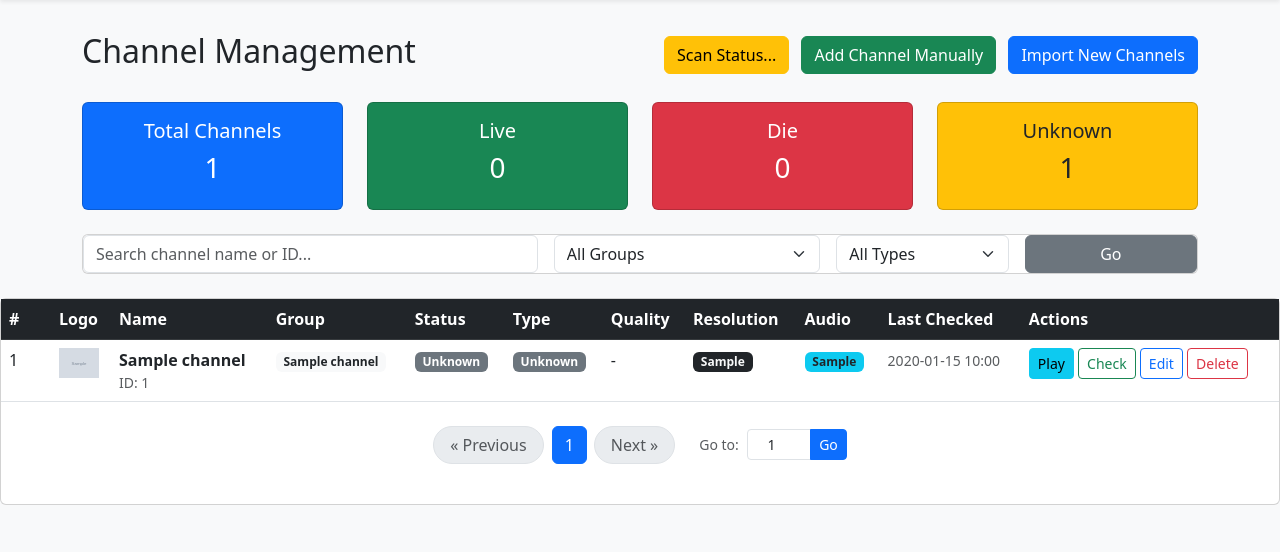
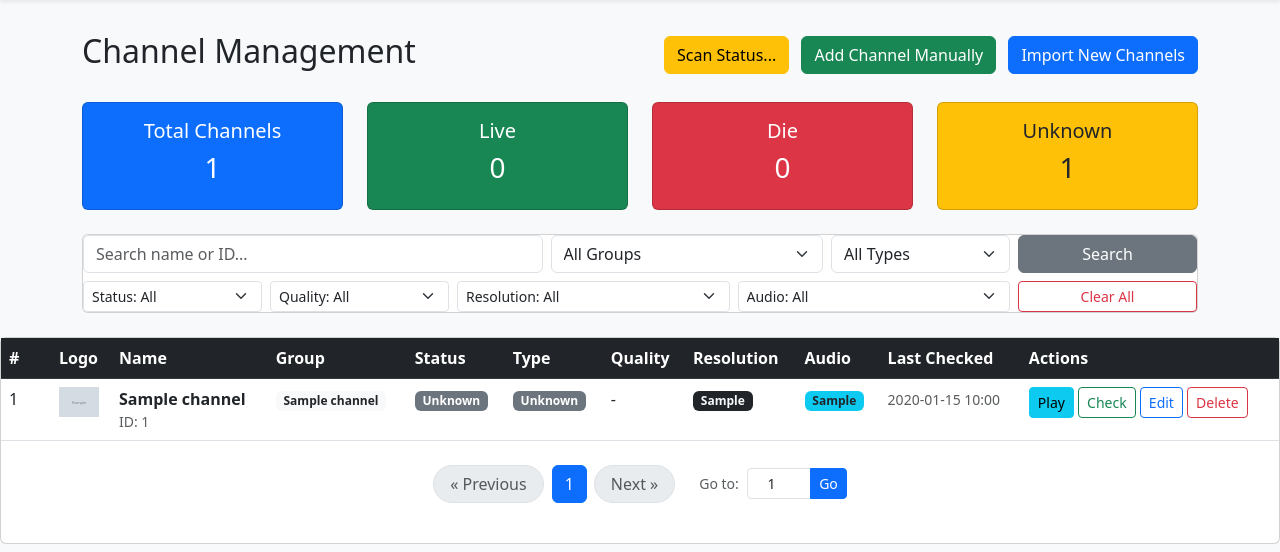
Before and after one commit to thanhnt94/iptvmanager, a Flask app: page /channels/ in a window 1280 px wide. Shown: the part 56-608 px from the top of the page. Run offline with Flask 3, Linux system fonts and the light colour scheme; tables that the repository leaves empty hold one stand-in row (values such as "Sample post"); grey boxes marked "Sample" are stand-in pictures.

Commit message:
feat: Implement initial channel management module including channel listing, filtering, EPG synchronization, and a dedicated user interface.

```diff
--- a/app/modules/channels/routes.py
+++ b/app/modules/channels/routes.py
@@ -11,17 +11,23 @@ def index():
     search = request.args.get('search', '')
     group = request.args.get('group', '')
     stream_type = request.args.get('stream_type', '')
+    status = request.args.get('status', '')
+    quality = request.args.get('quality', '')
+    resolution = request.args.get('resolution', '')
+    audio = request.args.get('audio', '')
 
     pagination = ChannelService.get_all_channels(
         page=page,
         search=search,
         group_filter=group,
-        stream_type_filter=stream_type
+        stream_type_filter=stream_type,
+        status_filter=status,
+        quality_filter=quality,
+        res_filter=resolution,
+        audio_filter=audio
     )
 
-    # Calculate stats (filtered by search/group if applied, or keep global?)
-    # User said "có bao nhiêu kênh", usually global is better for the header,
-    # but let's keep it global for now.
+    # Calculate stats
     stats = {
         'total': Channel.query.count(),
         'live': Channel.query.filter_by(status='live').count(),
@@ -30,15 +36,23 @@ def index():
     }
 
     distinct_groups = ChannelService.get_distinct_groups()
+    distinct_res = ChannelService.get_distinct_resolutions()
+    distinct_audio = ChannelService.get_distinct_audio_codecs()
 
     return render_template('channels/index.html',
                            channels=pagination.items,
                            pagination=pagination,
                            stats=stats,
                            distinct_groups=distinct_groups,
+                           distinct_res=distinct_res,
+                           distinct_audio=distinct_audio,
                            search=search,
                            group=group,
-                           stream_type=stream_type)
+                           stream_type=stream_type,
+                           status=status,
+                           quality=quality,
+                           res_filter=resolution,
+                           audio_filter=audio)
 
 @channels_bp.route('/add', methods=['GET', 'POST'])
 def add_channel():
--- a/app/modules/channels/services.py
+++ b/app/modules/channels/services.py
@@ -27,25 +27,45 @@ class EPGService:
 
 class ChannelService:
     @staticmethod
-    def get_all_channels(page=1, per_page=50, search=None, group_filter=None, stream_type_filter=None):
+    def get_all_channels(page=1, per_page=50, search=None, group_filter=None, stream_type_filter=None,
+                         status_filter=None, quality_filter=None, res_filter=None, audio_filter=None):
         query = Channel.query
         if search:
-            # Try to search by ID if it's a number
             if search.isdigit():
                 query = query.filter(db.or_(Channel.name.ilike(f'%{search}%'), Channel.id == int(search)))
             else:
                 query = query.filter(Channel.name.ilike(f'%{search}%'))
+
         if group_filter:
             query = query.filter(Channel.group_name == group_filter)
         if stream_type_filter:
             query = query.filter(Channel.stream_type == stream_type_filter)
-        return query.paginate(page=page, per_page=per_page, error_out=False)
+        if status_filter:
+            query = query.filter(Channel.status == status_filter)
+        if quality_filter:
+            query = query.filter(Channel.quality == quality_filter)
+        if res_filter:
+            query = query.filter(Channel.resolution == res_filter)
+        if audio_filter:
+            query = query.filter(Channel.audio_codec == audio_filter)
+
+        return query.order_by(Channel.id.desc()).paginate(page=page, per_page=per_page, error_out=False)
 
     @staticmethod
     def get_distinct_groups():
         """Returns a list of all unique group names in the database."""
         groups = db.session.query(Channel.group_name).distinct().all()
-        return [g[0] for g in groups if g[0]]
+        return sorted([g[0] for g in groups if g[0]])
+
+    @staticmethod
+    def get_distinct_resolutions():
+        res = db.session.query(Channel.resolution).distinct().all()
+        return sorted([r[0] for r in res if r[0]])
+
+    @staticmethod
+    def get_distinct_audio_codecs():
+        aud = db.session.query(Channel.audio_codec).distinct().all()
+        return sorted([a[0] for a in aud if a[0]])
 
     @staticmethod
     def update_channel(channel_id, data):
--- a/app/modules/channels/templates/channels/index.html
+++ b/app/modules/channels/templates/channels/index.html
@@ -41,9 +41,10 @@
     </div>
 
     <div class="card mb-4">
-                    <form method="GET" action="{{ url_for('channels.index') }}" class="row g-3">
+                    <form method="GET" action="{{ url_for('channels.index') }}" class="row g-2">
+                        <!-- Row 1: Primary -->
                         <div class="col-md-5">
-                            <input type="text" name="search" class="form-control" placeholder="Search channel name or ID..." value="{{ search or '' }}">
+                            <input type="text" name="search" class="form-control" placeholder="Search name or ID..." value="{{ search or '' }}">
                         </div>
                         <div class="col-md-3">
                             <select name="group" class="form-select" onchange="this.form.submit()">
@@ -61,7 +62,44 @@
                             </select>
                         </div>
                         <div class="col-md-2">
-                            <button type="submit" class="btn btn-secondary w-100">Go</button>
+                            <button type="submit" class="btn btn-secondary w-100">Search</button>
+                        </div>
+
+                        <!-- Row 2: Advanced -->
+                        <div class="col-md-2 mt-2">
+                            <select name="status" class="form-select form-select-sm" onchange="this.form.submit()">
+                                <option value="">Status: All</option>
+                                <option value="live" {% if status == 'live' %}selected{% endif %}>Status: Live</option>
+                                <option value="die" {% if status == 'die' %}selected{% endif %}>Status: Die</option>
+                                <option value="unknown" {% if status == 'unknown' %}selected{% endif %}>Status: Unknown</option>
+                            </select>
+                        </div>
+                        <div class="col-md-2 mt-2">
+                            <select name="quality" class="form-select form-select-sm" onchange="this.form.submit()">
+                                <option value="">Quality: All</option>
+                                <option value="excellent" {% if quality == 'excellent' %}selected{% endif %}>Qual: Excellent</option>
+                                <option value="good" {% if quality == 'good' %}selected{% endif %}>Qual: Good</option>
+                                <option value="poor" {% if quality == 'poor' %}selected{% endif %}>Qual: Poor</option>
+                            </select>
+                        </div>
+                        <div class="col-md-3 mt-2">
+                            <select name="resolution" class="form-select form-select-sm" onchange="this.form.submit()">
+                                <option value="">Resolution: All</option>
+                                {% for r in distinct_res %}
+                                <option value="{{ r }}" {% if res_filter == r %}selected{% endif %}>Res: {{ r }}</option>
+                                {% endfor %}
+                            </select>
+                        </div>
+                        <div class="col-md-3 mt-2">
+                            <select name="audio" class="form-select form-select-sm" onchange="this.form.submit()">
+                                <option value="">Audio: All</option>
+                                {% for a in distinct_audio %}
+                                <option value="{{ a }}" {% if audio_filter == a %}selected{% endif %}>Audio: {{ a }}</option>
+                                {% endfor %}
+                            </select>
+                        </div>
+                        <div class="col-md-2 mt-2">
+                            <a href="{{ url_for('channels.index') }}" class="btn btn-sm btn-outline-danger w-100">Clear All</a>
                         </div>
                     </form>
                 </div>
```
